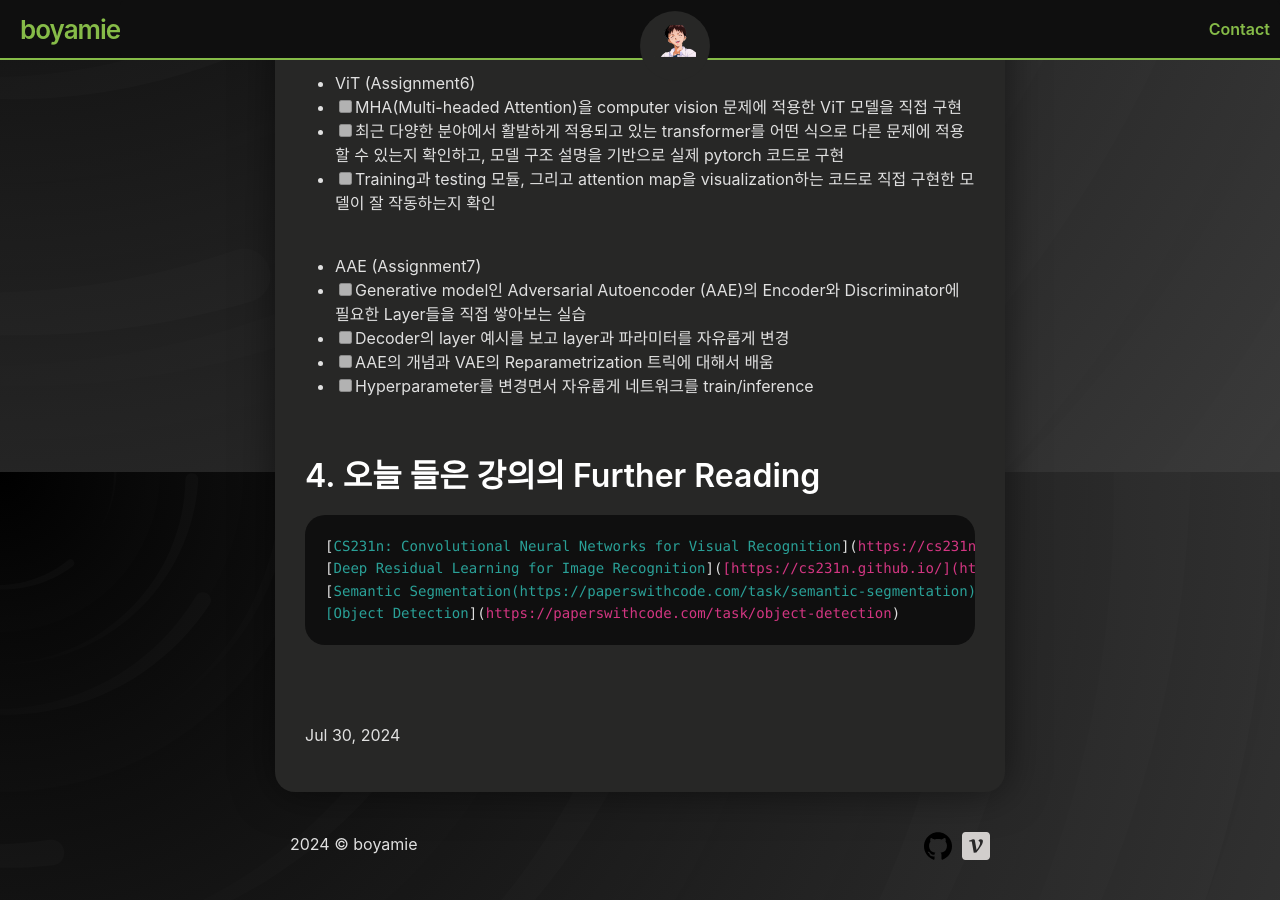
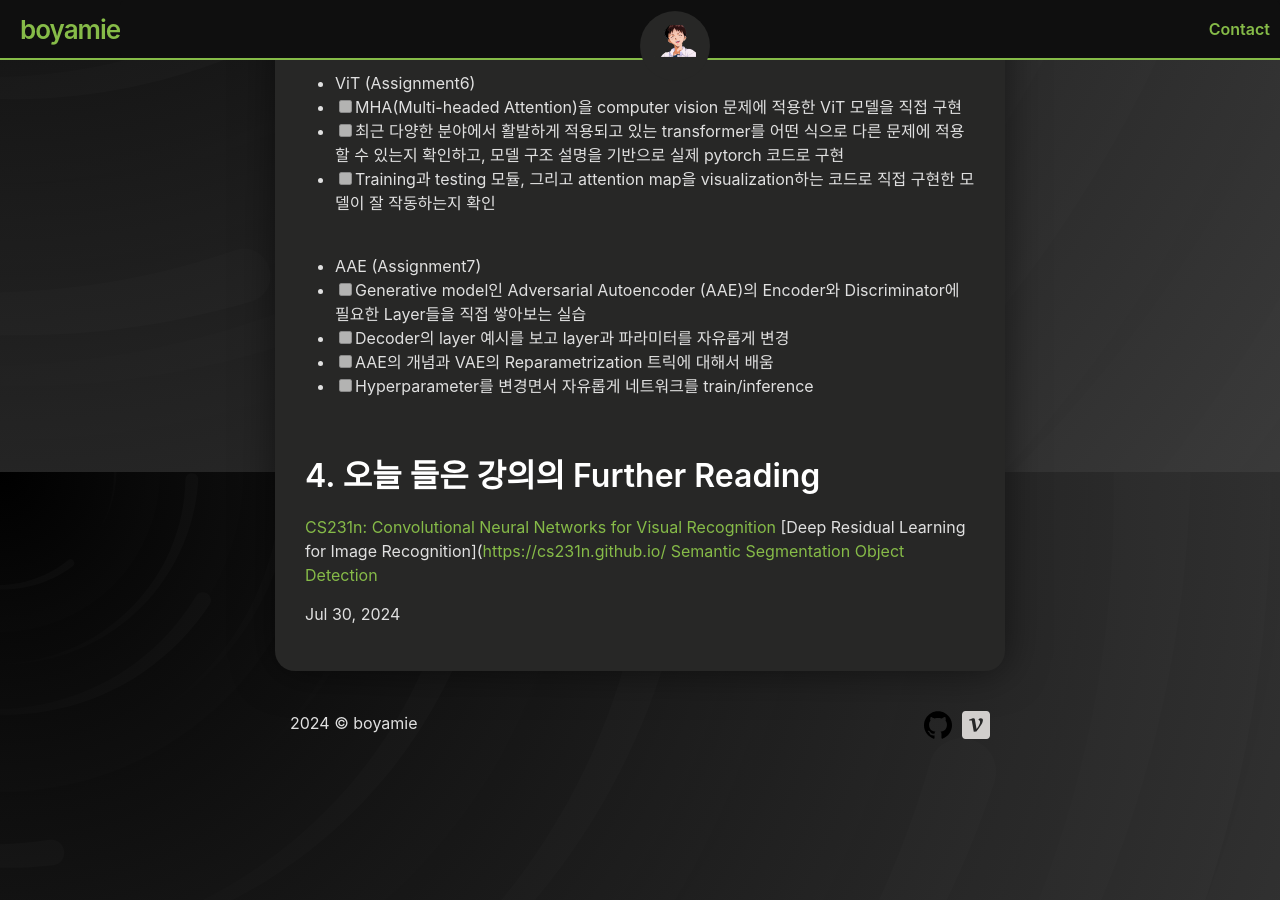
Before and after one commit to boyamie/boyamie.github.io, a Jekyll site: the page built from _posts/2024-07-30-boostcamp_2.md, in a window 1280 px wide and 900 px high, scrolled down 1448 px. Built offline with Jekyll 4.4.1, drawn with Linux system fonts in a browser that asks for light colours.

Commit message:
Update 2024-07-30-boostcamp_2.md

````diff
--- a/_posts/2024-07-30-boostcamp_2.md
+++ b/_posts/2024-07-30-boostcamp_2.md
@@ -71,10 +71,7 @@ tags: [Naver Boostcamp, daily report]
 
 ## 4. 오늘 들은 강의의 Further Reading
 
-```markdown
 [CS231n: Convolutional Neural Networks for Visual Recognition](https://cs231n.github.io/)
 [Deep Residual Learning for Image Recognition]([https://cs231n.github.io/](https://arxiv.org/abs/1512.03385)
-[Semantic Segmentation(https://paperswithcode.com/task/semantic-segmentation)
+[Semantic Segmentation](https://paperswithcode.com/task/semantic-segmentation)
 [Object Detection](https://paperswithcode.com/task/object-detection)
-```
-<br><br>
````
